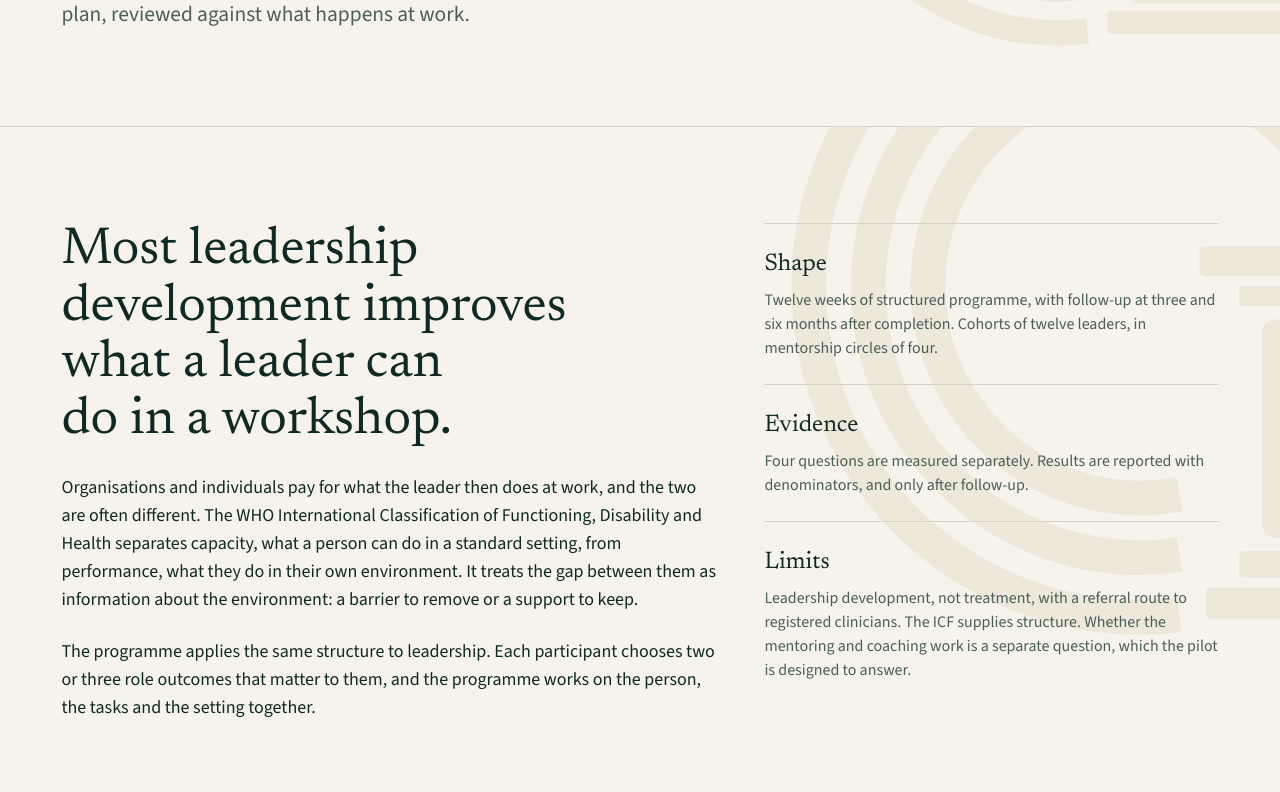
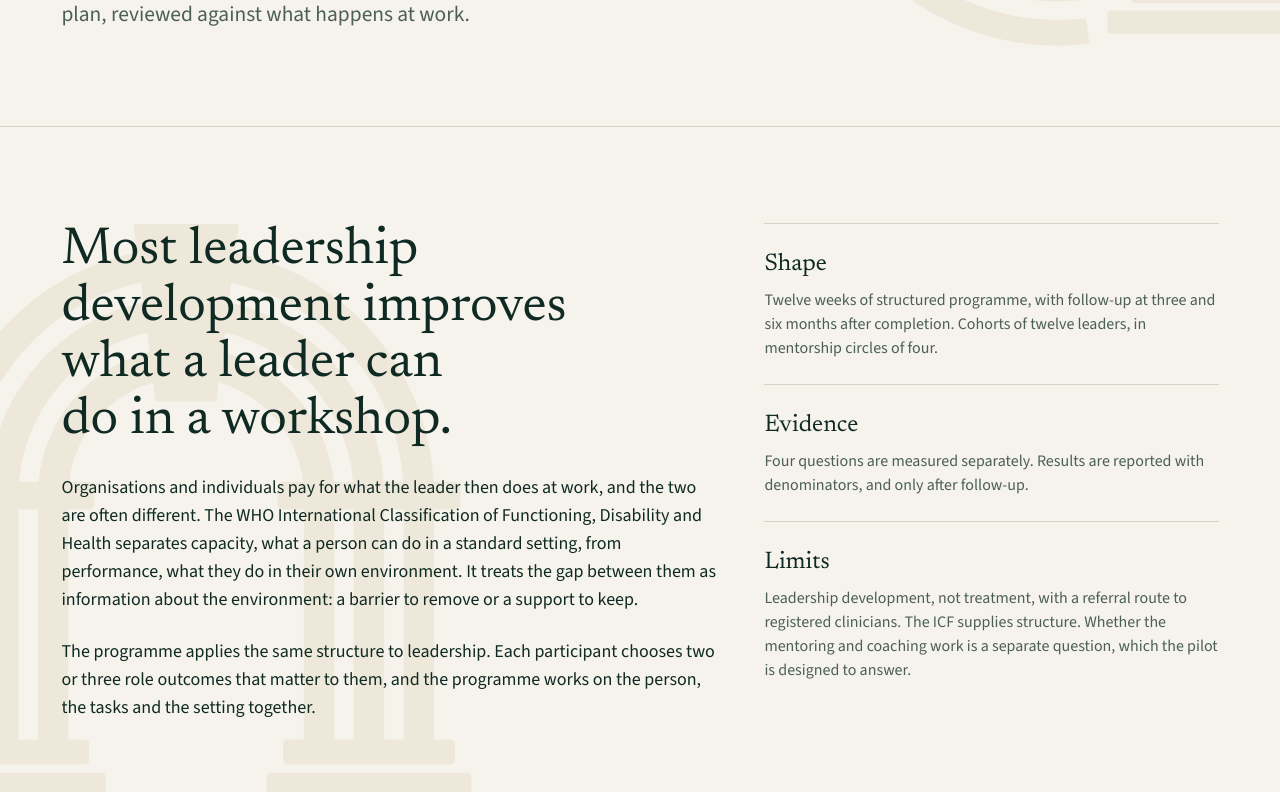
Before and after one commit to Iamnot0/GamechangerInstitute, a Next.js app in the folder frontend/: page /programme in a window 1280 px wide. Shown: the part 626-1418 px from the top of the page. Built offline with nearby package versions, Linux system fonts and the light colour scheme; no server answers.

Commit message:
Alternate a triple arch with the logo rings behind the plain sections

```diff
--- a/frontend/src/app/globals.css
+++ b/frontend/src/app/globals.css
@@ -234,23 +234,24 @@
     padding-inline: var(--shell-gutter);
   }
 
-  /* The logo's rings and pillar, enlarged and faint, behind the plain sections. The crop
-     changes from one section to the next so the page never repeats the same view. */
+  /* Two faint gold figures behind the plain sections, drawn in one weight: the logo's rings
+     and pillar, and a triple arch on pillars. They alternate down each page, and the crop
+     shifts, so no two neighbouring sections show the same view. */
   .page-intro,
   .lenses,
-  .integrity,
   .plan,
   .rollout,
   .stewards,
   .register,
+  .institute-teaser,
+  .mentorship,
+  .questions,
   .journey,
-  .team,
   .additions,
   .founder,
   .summary,
-  .institute-teaser,
-  .mentorship,
-  .questions,
+  .integrity,
+  .team,
   .patron {
     position: relative;
     isolation: isolate;
@@ -271,24 +272,41 @@
     translate: 14% -50%;
   }
 
-  .journey,
-  .team,
-  .additions,
-  .founder {
-    &::before {
-      @apply bottom-0 left-0 right-auto top-auto;
-      translate: -40% 28%;
-    }
-  }
-
-  .summary,
   .institute-teaser,
-  .mentorship,
-  .questions,
-  .patron {
+  .mentorship {
     &::before {
       @apply top-0;
       translate: 34% -30%;
+    }
+  }
+
+  .questions::before {
+    @apply bottom-0 left-0 right-auto top-auto;
+    translate: -40% 28%;
+  }
+
+  .journey,
+  .additions,
+  .founder,
+  .summary,
+  .integrity,
+  .team,
+  .patron {
+    &::before {
+      @apply bottom-0 top-auto;
+      width: clamp(24rem, 52vw, 46rem);
+      translate: 22% 5%;
+      background-image: url("/images/ornament-arch.svg");
+    }
+  }
+
+  .journey,
+  .additions,
+  .founder,
+  .summary {
+    &::before {
+      @apply left-0 right-auto;
+      translate: -22% 5%;
     }
   }
 
```
Also changed, not shown: frontend/public/images/ornament-arch.svg (added).
